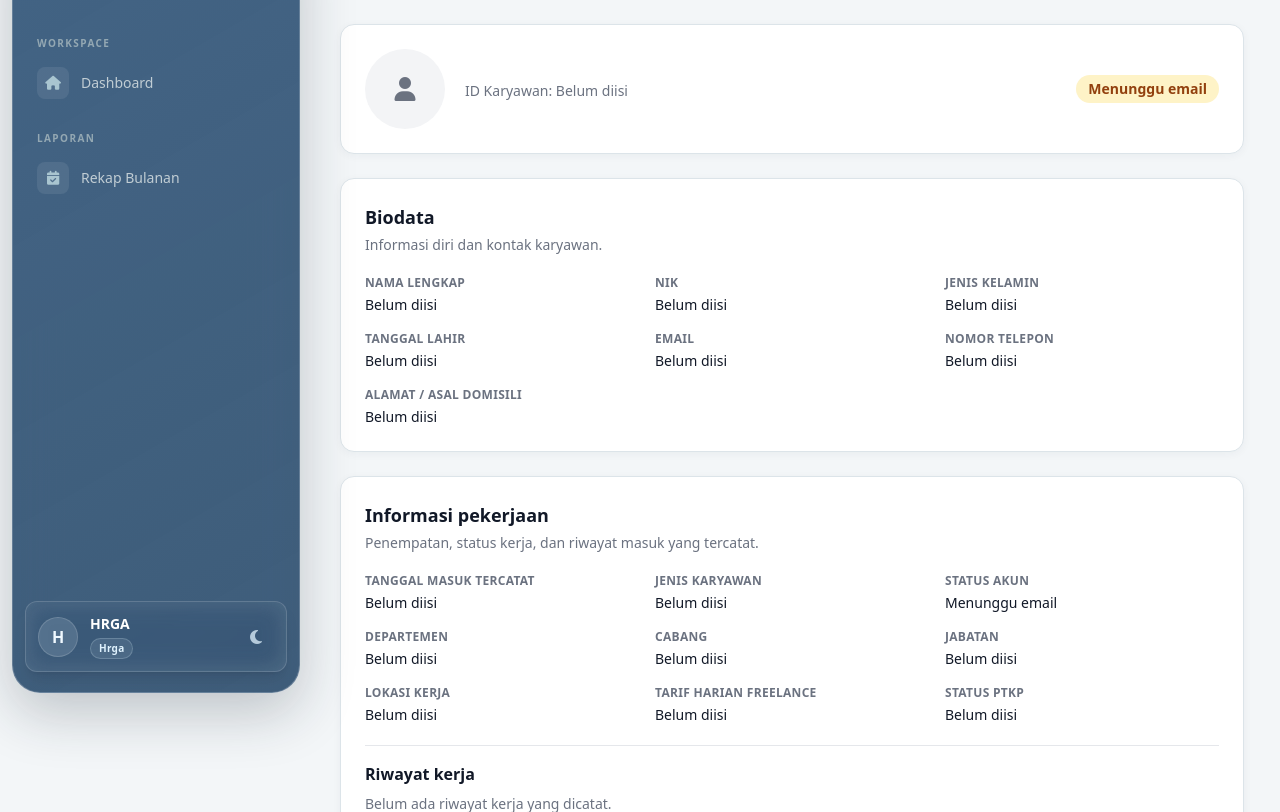
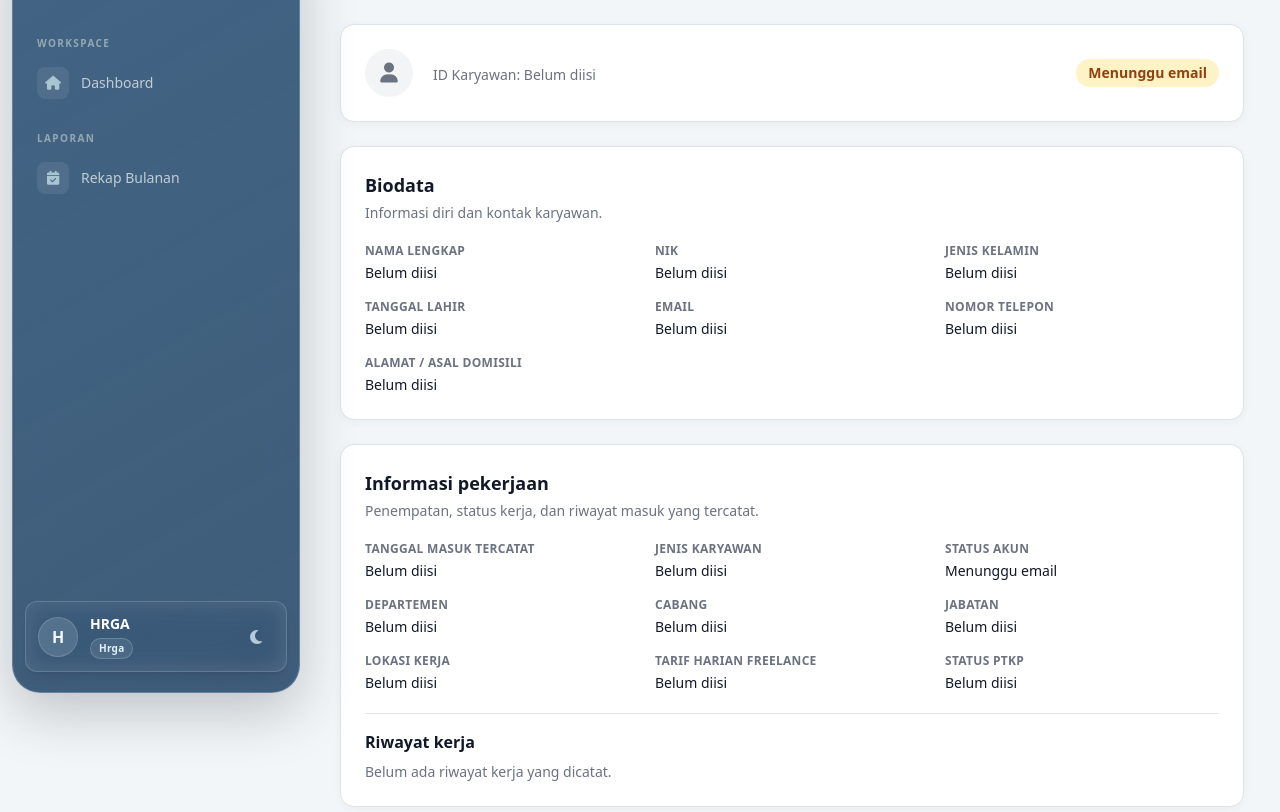
Before and after one commit to uspeksha/deploy-main, a Laravel app: template resources/views/admin/employees/show.blade.php in a window 1280 px wide. Shown: the part 95-907 px from the top of the page. Run offline with Laravel 12, Linux system fonts and the light colour scheme; the template is opened without the code that fills it, so the values that code supplies are empty; a user stored in the database is signed in; data comes from the database, SQL or seed files in the repository; style sheets or scripts are compiled from the project's sources; some libraries are stand-ins or nearby versions.

Commit message:
Constrain employee detail profile photo size (#22)
* fix(employees): constrain detail profile photo size

Co-authored-by: Copilot <223556219+Copilot@users.noreply.github.com>

* test(employees): assert profile photo sizing on photo detail

Co-authored-by: Copilot <223556219+Copilot@users.noreply.github.com>

---------

Co-authored-by: Copilot <223556219+Copilot@users.noreply.github.com>

```diff
--- a/resources/views/admin/employees/show.blade.php
+++ b/resources/views/admin/employees/show.blade.php
@@ -41,9 +41,9 @@
                 @if ($user->profile_photo_path)
                     <img src="{{ route('admin.storage.file', ['path' => $user->profile_photo_path]) }}"
                          alt="Foto profil {{ $user->name }}"
-                         class="h-20 w-20 rounded-full border border-gray-200 object-cover dark:border-gray-700">
+                         class="h-12 w-12 shrink-0 rounded-full border border-gray-200 object-cover dark:border-gray-700">
                 @else
-                    <div class="flex h-20 w-20 shrink-0 items-center justify-center rounded-full bg-gray-100 text-2xl text-gray-500 dark:bg-gray-700 dark:text-gray-300"
+                    <div class="flex h-12 w-12 shrink-0 items-center justify-center rounded-full bg-gray-100 text-xl text-gray-500 dark:bg-gray-700 dark:text-gray-300"
                          aria-label="Belum ada foto profil">
                         <i class="fas fa-user"></i>
                     </div>
```
Also changed, not shown: tests/Feature/Admin/EmployeeManagementTest.php (+5 -0 lines).
